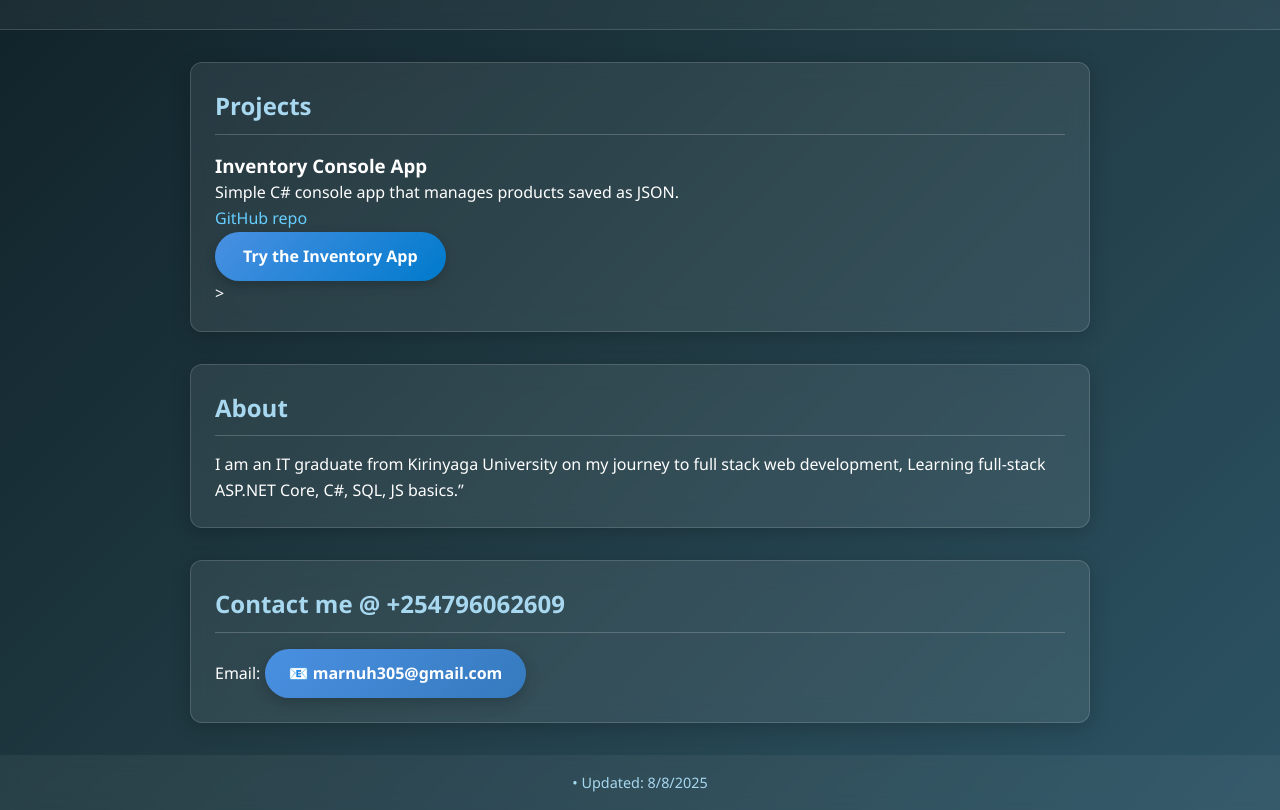
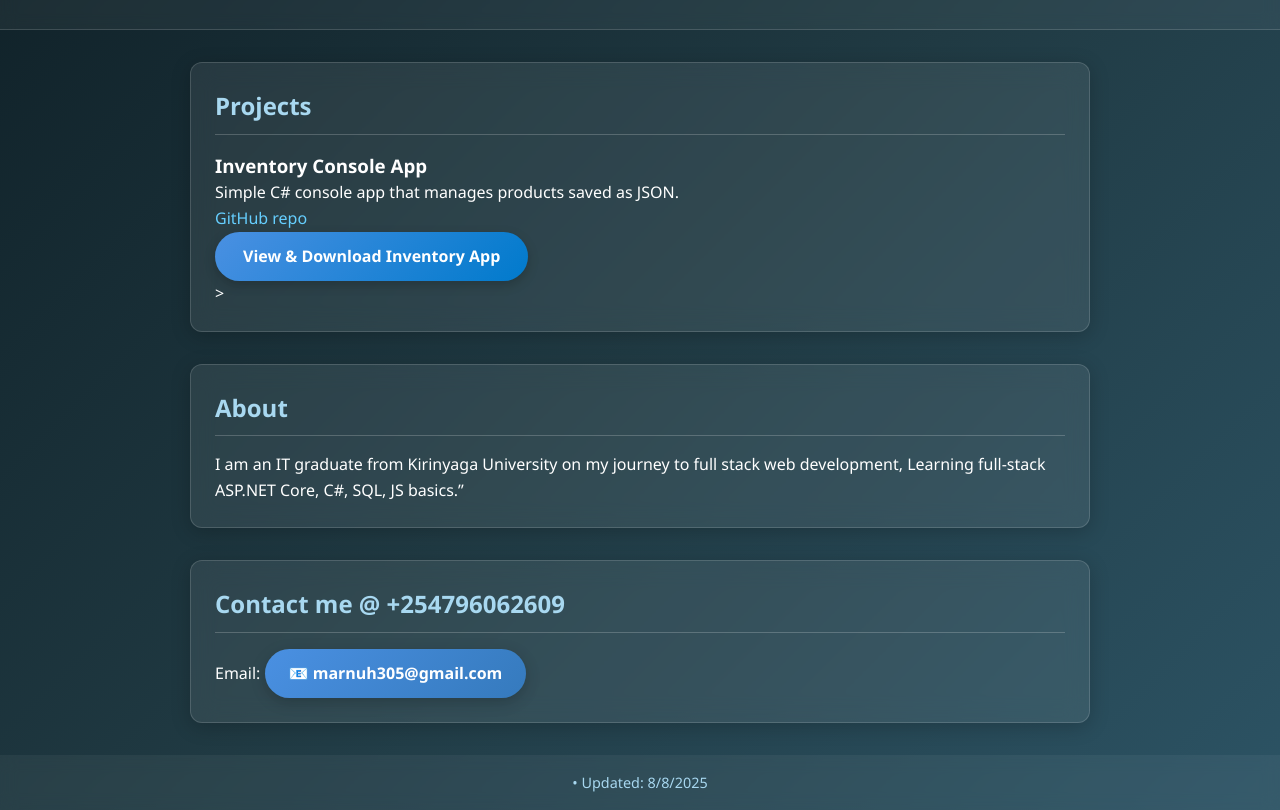
Before and after one commit to emman-305/emman-305.github.io, a plain HTML site: page index.html in a window 1280 px wide. Shown: the part 127-937 px from the top of the page. Drawn offline with Linux system fonts and the light colour scheme.

Commit message:
index.html

```diff
--- a/index.html
+++ b/index.html
@@ -19,7 +19,7 @@
             <h3>Inventory Console App</h3>
             <p>Simple C# console app that manages products saved as JSON.</p>
             <p><a href="https://github.com/emman-305/InventoryApp" target="_blank">GitHub repo</a></p>
-            <p><a href="https://github.com/emman-305/emman-305.github.io/releases/download/v1.0/InventoryApp.zip" target="_blank" class="inventory-btn">Try the Inventory App</a></p>
+            <p><a href="https://github.com/emman-305/emman-305.github.io/releases/tag/v1.0" class="inventory-btn" target="_blank">View & Download Inventory App</a></p>
         </article>
 
         <!--<article>
```
